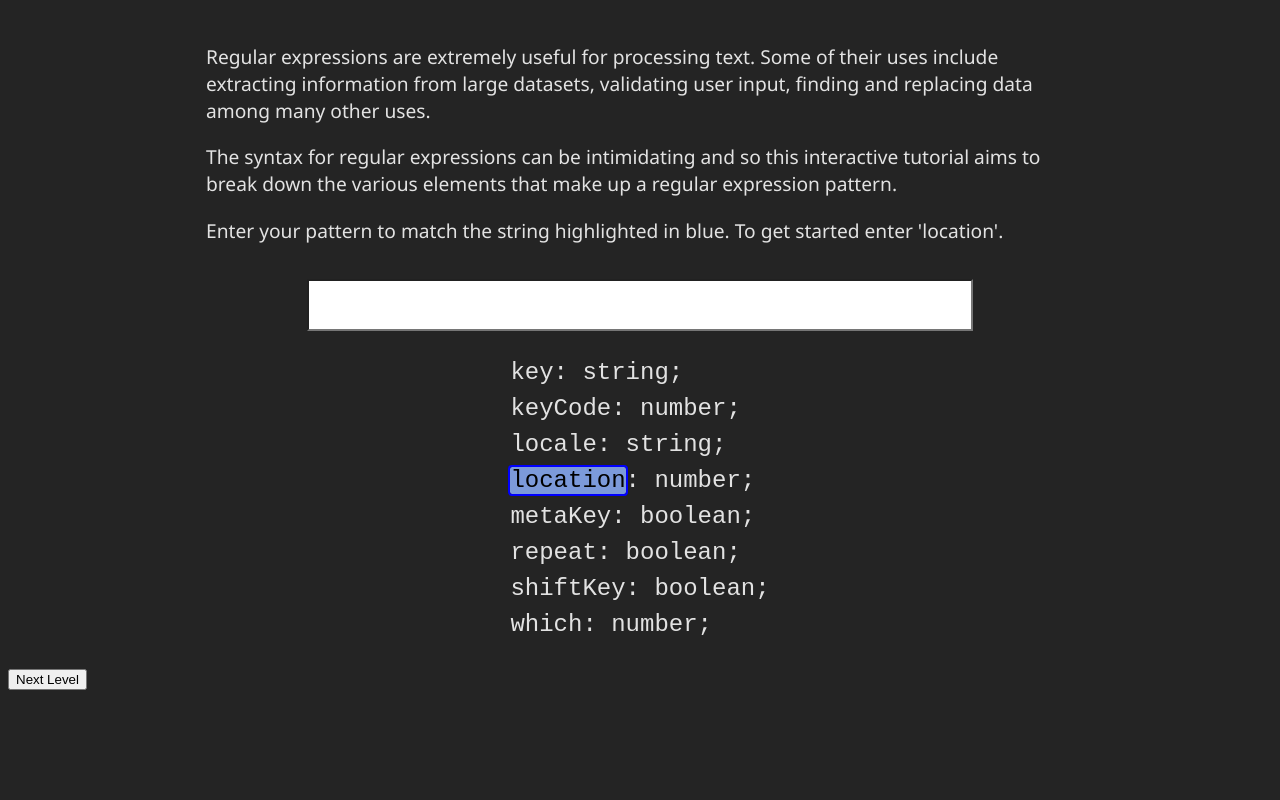
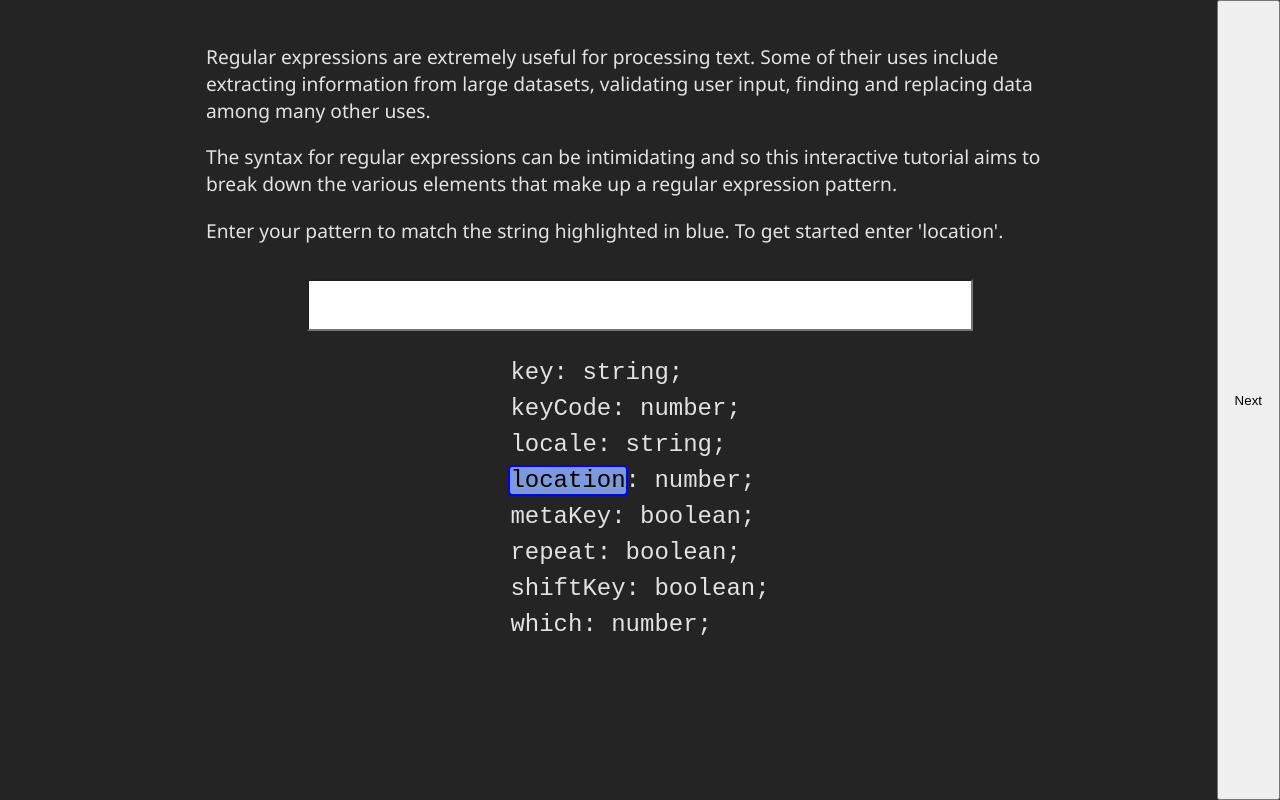
Before and after one commit to MichaelShawUK/regex, a React (Vite) app: page / in a window 1280 px wide. Built offline with nearby package versions, Linux system fonts and the light colour scheme.

Commit message:
Display full length buttons either side of content

```diff
--- a/src/App.tsx
+++ b/src/App.tsx
@@ -21,9 +21,15 @@ function App() {
     <>
       <LevelTemplate key={level} templateData={templateData[level]} />
       {isPrevLevel && (
-        <button onClick={prevClickHandler}>Previous Level</button>
+        <button onClick={prevClickHandler} className="prev btn">
+          Prev
+        </button>
       )}
-      {isNextLevel && <button onClick={nextClickHandler}>Next Level</button>}
+      {isNextLevel && (
+        <button onClick={nextClickHandler} className="next btn">
+          Next
+        </button>
+      )}
     </>
   );
 }
--- a/src/index.css
+++ b/src/index.css
@@ -12,33 +12,18 @@ a {
   font-family: "Courier New", Courier, monospace;
 }
 
-/* h1 {
-  text-align: center;
+.btn {
+  position: absolute;
+  top: 0;
+  padding: 1rem;
+  cursor: pointer;
+  height: 100%;
 }
 
-input {
-  height: 2rem;
-  padding: 1rem;
-  font-size: 1.5rem;
+.prev {
+  left: 0;
 }
 
-body {
-  margin: 0 auto;
-  padding: 0;
-  display: flex;
-  flex-direction: column;
-  align-items: center;
-  min-width: 320px;
-  max-width: 900px;
-  min-height: 100vh;
-  line-height: 1.5;
-  font-size: 2rem;
+.next {
+  right: 0;
 }
-
-.selected {
-  background-color: rgb(104, 193, 228);
-  color: black;
-  padding: 0 2px;
-  margin: 0 1px;
-  border-radius: 2px;
-} */
```
